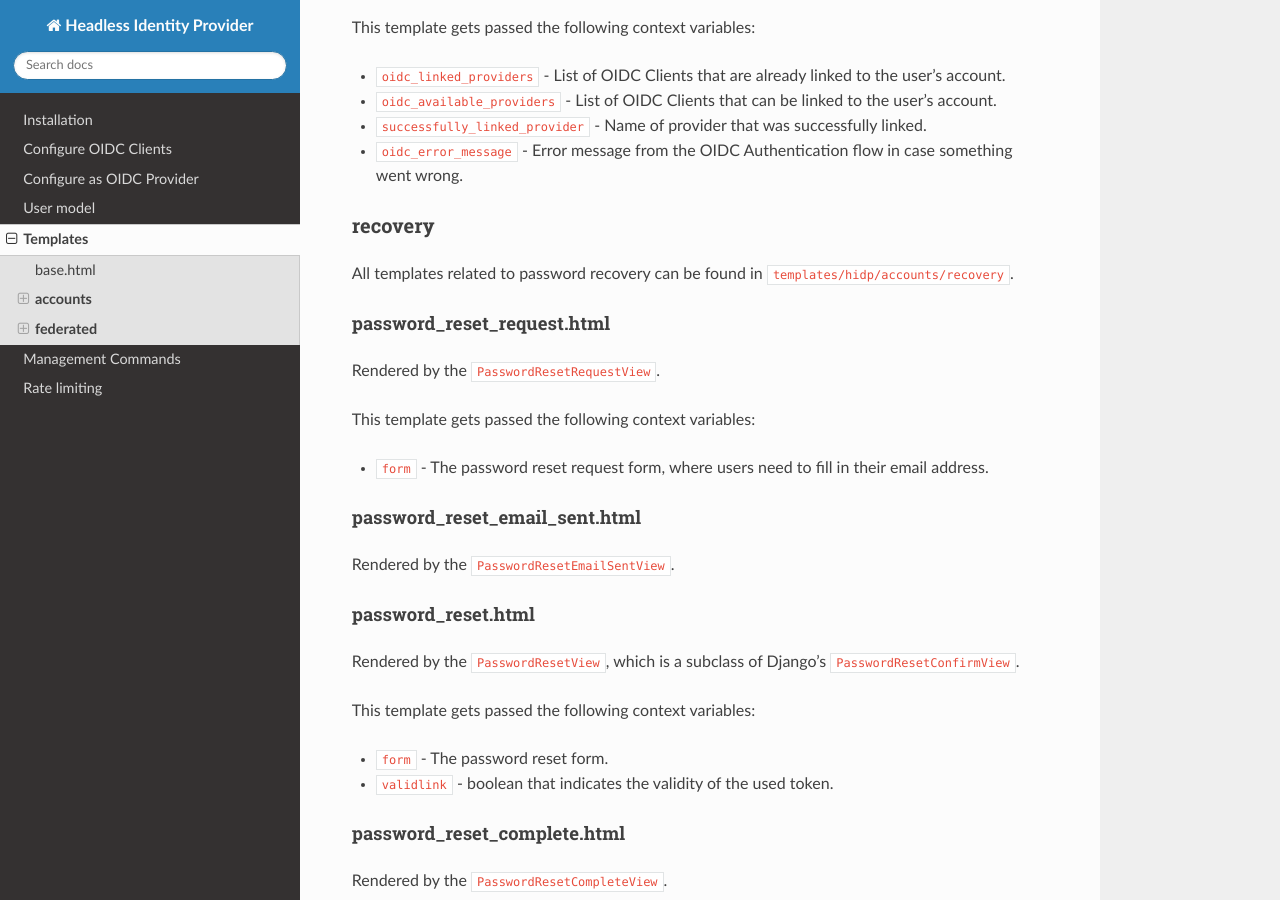
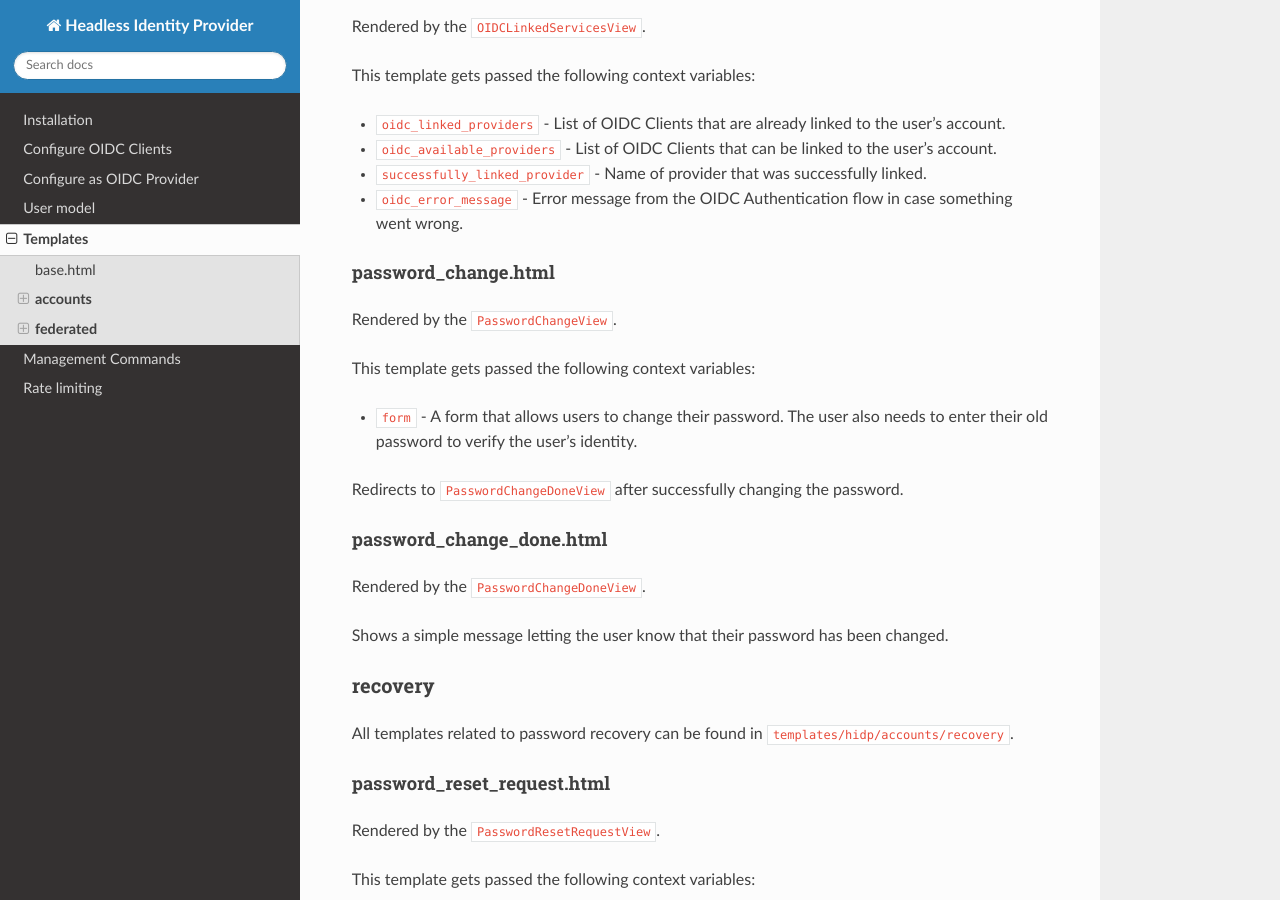
Before and after one commit to leukeleu/django-hidp, a Sphinx documentation site: the page built from packages/hidp/docs/templates.md, in a window 1280 px wide and 900 px high, scrolled down 3452 px. Built offline with Sphinx 7.4.7 and the Read the Docs theme 2.0.0, drawn with Linux system fonts in a browser that asks for light colours; some of the changed text lies outside the part shown.

Commit message:
Add documentation

```diff
--- a/packages/hidp/docs/templates.md
+++ b/packages/hidp/docs/templates.md
@@ -116,6 +116,22 @@ user's account.
 - `successfully_linked_provider` - Name of provider that was successfully linked.
 - `oidc_error_message` - Error message from the OIDC Authentication flow in case
 something went wrong.
+
+#### password_change.html
+
+Rendered by the `PasswordChangeView`.
+
+This template gets passed the following context variables:
+- `form` - A form that allows users to change their password. The user also needs to
+enter their old password to verify the user's identity.
+
+Redirects to `PasswordChangeDoneView` after successfully changing the password.
+
+#### password_change_done.html
+
+Rendered by the `PasswordChangeDoneView`.
+
+Shows a simple message letting the user know that their password has been changed.
 
 ### **recovery**
 
```
